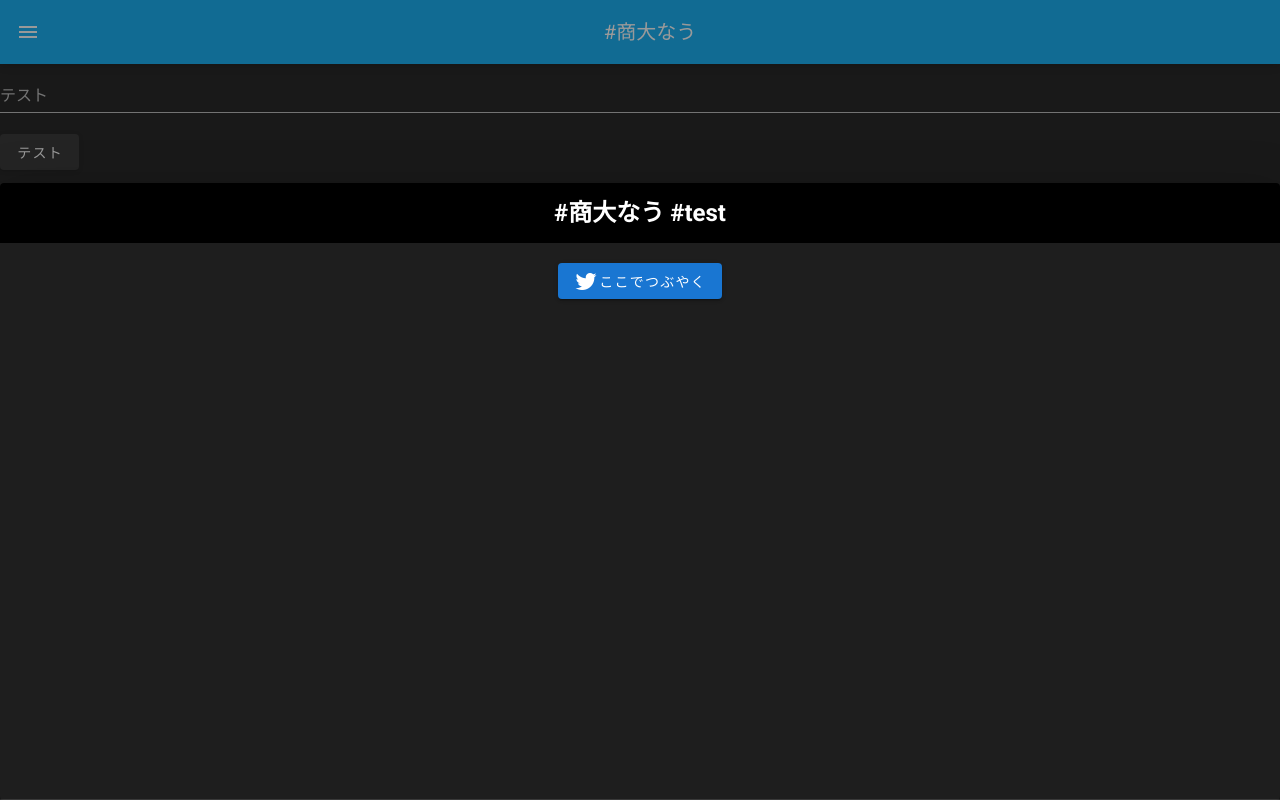
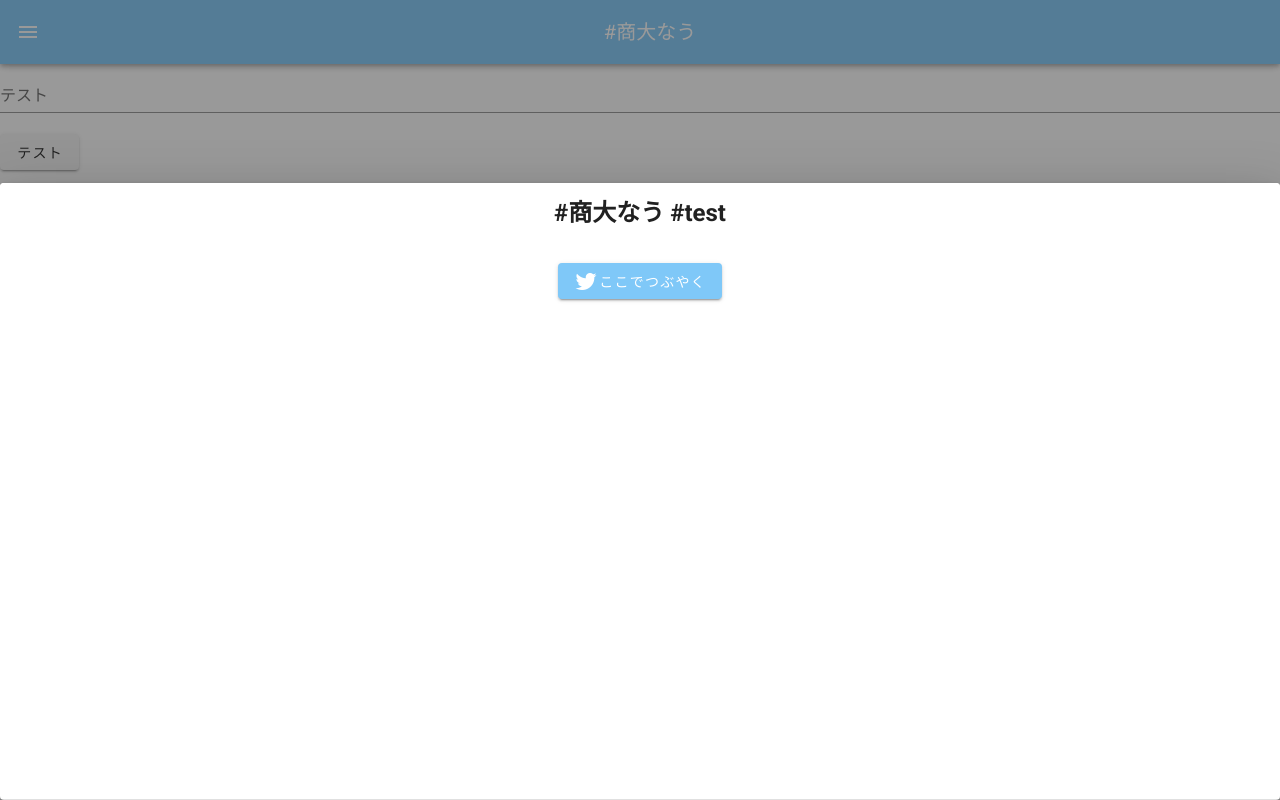
Before and after one commit to Sato-Eisaku/shodai-now, a Nuxt app in the folder frontend/: page /timeline-sample in a window 1280 px wide. Built offline with nearby package versions, Linux system fonts and the light colour scheme.

Commit message:
#17 ファーストリリースの準備完了！

```diff
--- a/frontend/components/TimelinePane.vue
+++ b/frontend/components/TimelinePane.vue
@@ -1,6 +1,6 @@
 <template>
   <v-card>
-    <TweetHeader color="#000000">
+    <TweetHeader color="#ffffff" class="">
       #商大なう #{{ positionTag }}
     </TweetHeader>
     <TweetButton class="my-5" :position-tag="positionTag" />
--- a/frontend/layouts/default.vue
+++ b/frontend/layouts/default.vue
@@ -2,7 +2,7 @@
   <!-- アプリ全体をダークモードにする -->
   <v-app dark>
     <v-app-bar
-      color="light-blue"
+      color="primary"
       dark
       dence
       app
@@ -20,16 +20,9 @@
     <v-navigation-drawer
       v-model="drawer"
       absolute
-      light
       temporary
     >
-      <v-list
-        nav
-      >
-        <v-list-item-group
-          v-model="group"
-          active-class="light-blue--text text--accent-3"
-        >
+      <v-list>
         <!-- 各メニューをループで作成 -->
         <v-list-item
           dense
@@ -46,16 +39,17 @@
         <v-list-item
           v-for="item in naviItems"
           :key="item.title"
-            class="my-2"
+          class="my-2 accent--text"
           :to="item.to_page"
           @click="drawer=false"
         >
           <v-list-item-icon>
-              <v-icon>{{ item.icon }}</v-icon>
+            <v-icon color="accent">
+              {{ item.icon }}
+            </v-icon>
           </v-list-item-icon>
           <v-list-item-title>{{ item.title }}</v-list-item-title>
         </v-list-item>
-        </v-list-item-group>
       </v-list>
     </v-navigation-drawer>
   </v-app>
@@ -70,17 +64,28 @@ export default {
       group: null,
       naviItems: [
         {
-          to_page: 'map',
+          to_page: '/',
           icon: 'mdi-map-search',
           title: 'マップ'
         },
         {
+          to_page: 'contact',
+          icon: 'mdi-email-multiple',
+          title: 'お問合せ'
+        }
+        /* {
           to_page: 'tweet_list',
           icon: 'mdi-format-list-text',
           title: 'ツイート一覧'
-        }
+        } */
       ]
     }
   }
 }
 </script>
+
+<style lang="scss">
+/*   *{
+    color: #FF6392 !important;
+  } */
+</style>
--- a/frontend/nuxt.config.js
+++ b/frontend/nuxt.config.js
@@ -65,11 +65,20 @@ export default {
   vuetify: {
     customVariables: ['~/assets/variables.scss'],
     theme: {
-      dark: true,
+      dark: false,
       themes: {
         dark: {
           primary: colors.blue.darken2,
           accent: colors.grey.darken3,
+          secondary: colors.amber.darken3,
+          info: colors.teal.lighten1,
+          warning: colors.amber.base,
+          error: colors.deepOrange.accent4,
+          success: colors.green.accent3
+        },
+        light: {
+          primary: '#7fc8f8',
+          accent: '#ff6392',
           secondary: colors.amber.darken3,
           info: colors.teal.lighten1,
           warning: colors.amber.base,
--- /dev/null
+++ b/frontend/pages/contact.vue
@@ -0,0 +1,21 @@
+<template>
+  <v-container>
+    <v-card>
+      <v-card-title
+        class="text-center"
+      >
+        お問い合わせ
+      </v-card-title>
+      <v-card-text cols="12">
+        <p>お問い合わせは以下のTwitterのDMにてお願いいたします。</p>
+        <p><a href="https://twitter.com/otarushodai_now">商大なう(@shodai_now)</a></p>
+      </v-card-text>
+    </v-card>
+  </v-container>
+</template>
+
+<script>
+export default {
+  name: 'ContactPage'
+}
+</script>
--- a/frontend/pages/index.vue
+++ b/frontend/pages/index.vue
@@ -1,5 +1,5 @@
 <template>
-  <div id="mapwrapper" ref="mapview">
+  <div id="mapwrapper" ref="mapview" :style="{ height: `${mapHeight}vh` }">
     <GmapMap
       ref="map"
       map-type-id="roadmap"
@@ -16,6 +16,12 @@
         @click="onClickMarker(index)"
       />
     </GmapMap>
+    <v-bottom-sheet
+      v-model="isShow"
+      scrollable
+    >
+      <TimelinePane v-if="isShow" :position-tag="hashtag" :timeline-id="collection" />
+    </v-bottom-sheet>
   </div>
 </template>
 
@@ -24,6 +30,10 @@ export default {
   name: 'IndexPage',
   data () {
     return {
+      isShow: false,
+      hashtag: '',
+      collection: '',
+      mapHeight: 100,
       maplocation: { lat: 43.190795509654166, lng: 140.97981892674588 },
       zoom: 19,
       styleMap: {
@@ -49,25 +59,44 @@ export default {
       markers: [
         {
           id: 'booth_front_library',
-          position: { lat: 43.1907916429676, lng: 140.97981462865556 }
+          position: { lat: 43.1907916429676, lng: 140.97981462865556 },
+          hashtag: '図書館前',
+          collection: '1540351285010255873'
         },
         {
           id: 'booth_front_build3',
-          position: { lat: 43.190670455840014, lng: 140.97955199082952 }
+          position: { lat: 43.190670455840014, lng: 140.97955199082952 },
+          hashtag: '3号館前',
+          collection: '1540351184464400384'
         },
         {
           id: 'booth_front_buidl4',
-          position: { lat: 43.19089662719827, lng: 140.97955477719526 }
+          position: { lat: 43.19089662719827, lng: 140.97955477719526 },
+          hashtag: '4号館前',
+          collection: '1540351325091020801'
         },
         {
           id: 'build3',
-          position: { lat: 43.19049292413861, lng: 140.9796521870865 }
+          position: { lat: 43.19049292413861, lng: 140.9796521870865 },
+          hashtag: '3号館',
+          collection: '1540351089069162496'
         },
         {
           id: 'stage',
-          position: { lat: 43.19118755139948, lng: 140.9801785173844 }
+          position: { lat: 43.19118755139948, lng: 140.9801785173844 },
+          hashtag: 'ステージ',
+          collection: '1540351357831753728'
         }
       ]
+    }
+  },
+  watch: {
+    isShow (newValue) {
+      if (newValue === true) {
+        this.mapHeight = 20
+      } else {
+        this.mapHeight = 100
+      }
     }
   },
   mounted () {
@@ -84,13 +113,13 @@ export default {
       this.$refs.map.$mapPromise.then((map) => {
         map.panTo(this.markers[index].position)
       })
+      this.isShow = true
+      this.hashtag = this.markers[index].hashtag
+      this.collection = this.markers[index].collection
     }
   }
 }
 </script>
 
 <style lang="scss" scoped>
-  #mapwrapper{
-    height: 100vh;
-  }
 </style>
```
Also changed, not shown: frontend/static/v.png (deleted), frontend/static/vuetify-logo.svg (deleted). Lines whose indentation alone changed are shown as unchanged.
